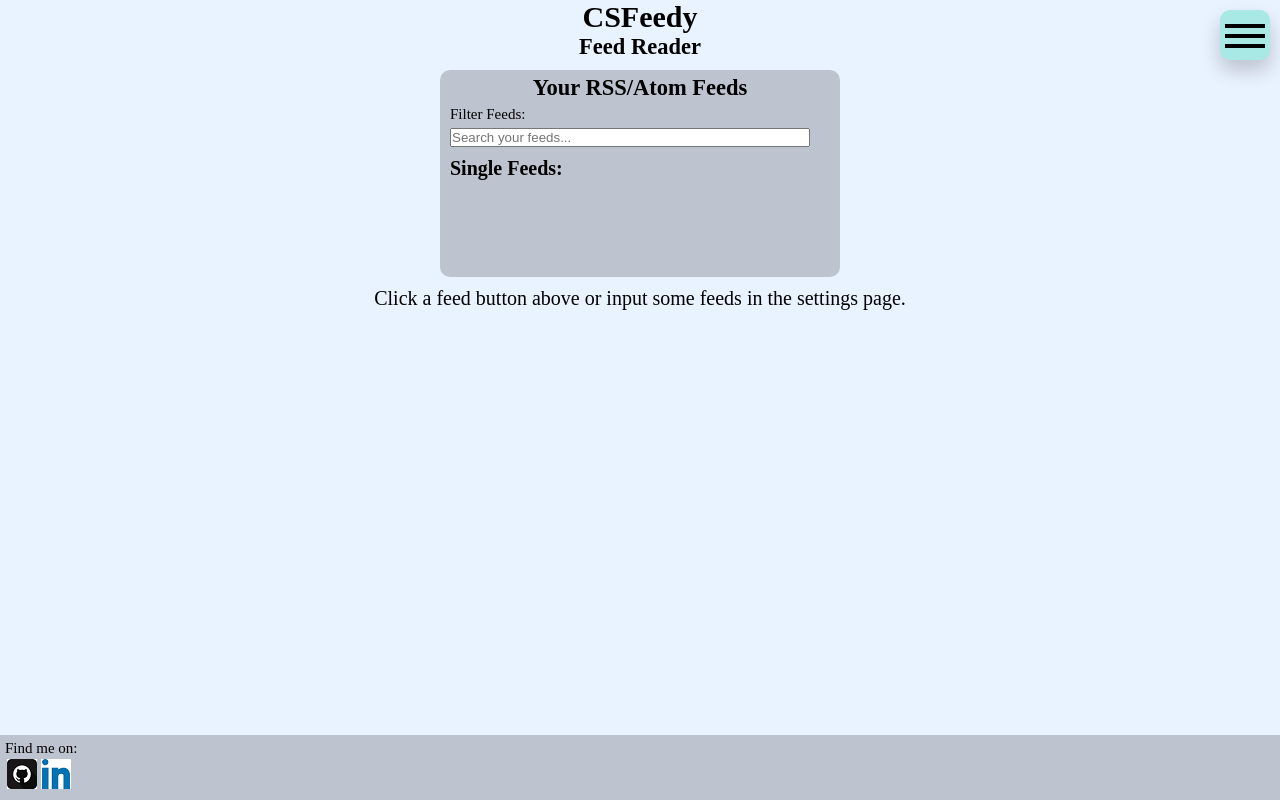
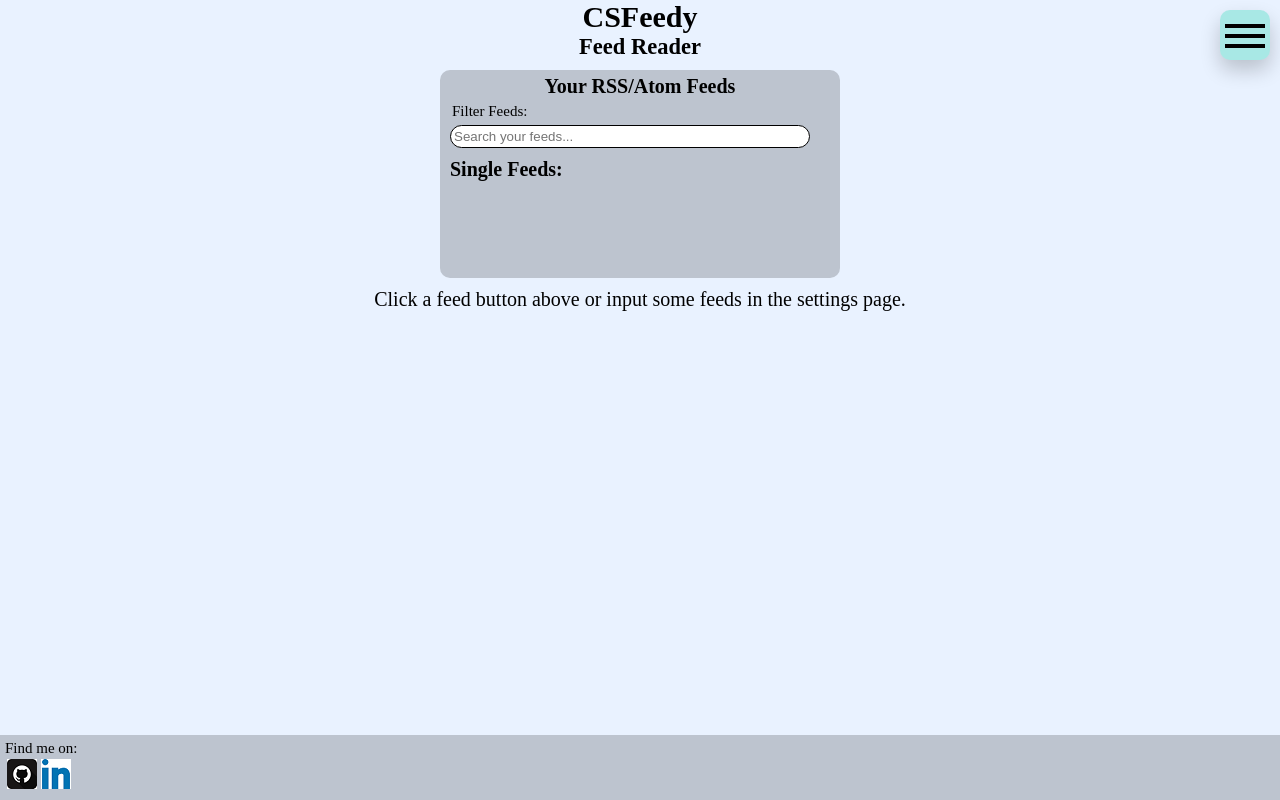
Before and after one commit to ARogala/cs-feedy, a React (Create React App) app: page / in a window 1280 px wide. Built offline with nearby package versions, Linux system fonts and the light colour scheme.

Commit message:
style FeedBtnSearhBar input

```diff
--- a/src/components/FeedBtnSearchBar.css
+++ b/src/components/FeedBtnSearchBar.css
@@ -6,17 +6,27 @@
  * @version 1.0
  */
 
-.searchBarContainer h2 {
+.searchBarContainer p {
+	font-size: 2rem;
+	font-weight: bold;
 	padding-top: 5px;
 	text-align: center;
 }
 
 .feedsLabel {
 	display: block;
-	padding: 5px 5px 5px 10px;
+	padding: 5px 5px 5px 12px;
 }
 
 .searchInput {
 	width: 90%;
 	margin: 0px 0px 10px 10px;
+	border: 1px solid black;
+	border-radius: 20px;
+	padding: 3px;
+	outline: none;
 }
+
+.searchInput:focus {
+	background-color: lightyellow;
+}
--- a/src/components/FeedBtnSearchBar.js
+++ b/src/components/FeedBtnSearchBar.js
@@ -7,7 +7,7 @@ import './FeedBtnSearchBar.css';
 function FeedBtnSearchBar() {
 	return (
 		<div className="searchBarContainer">
-			<h2>Your RSS/Atom Feeds</h2>
+			<p>Your RSS/Atom Feeds</p>
 			<label htmlFor="filterFeeds" className="feedsLabel">Filter Feeds:</label>
 			<input
 				type="text"
```
